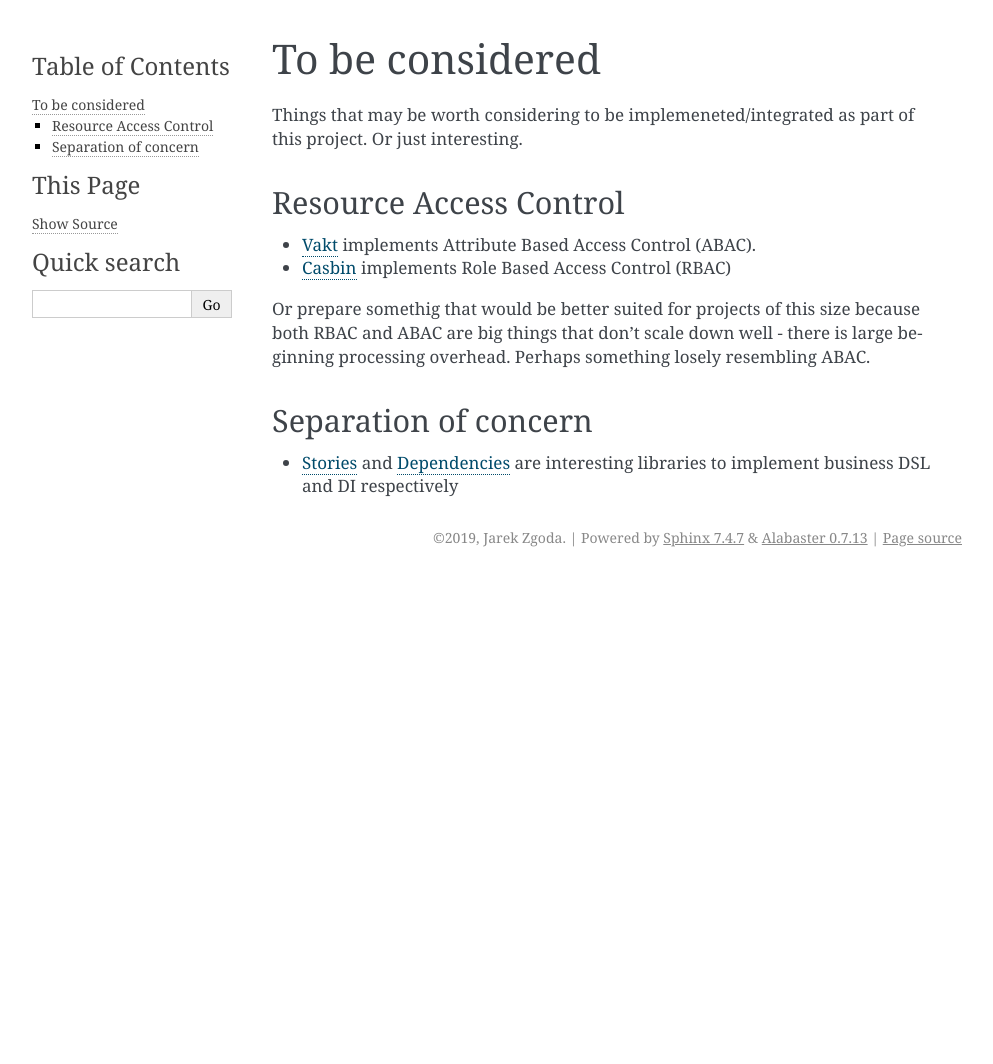
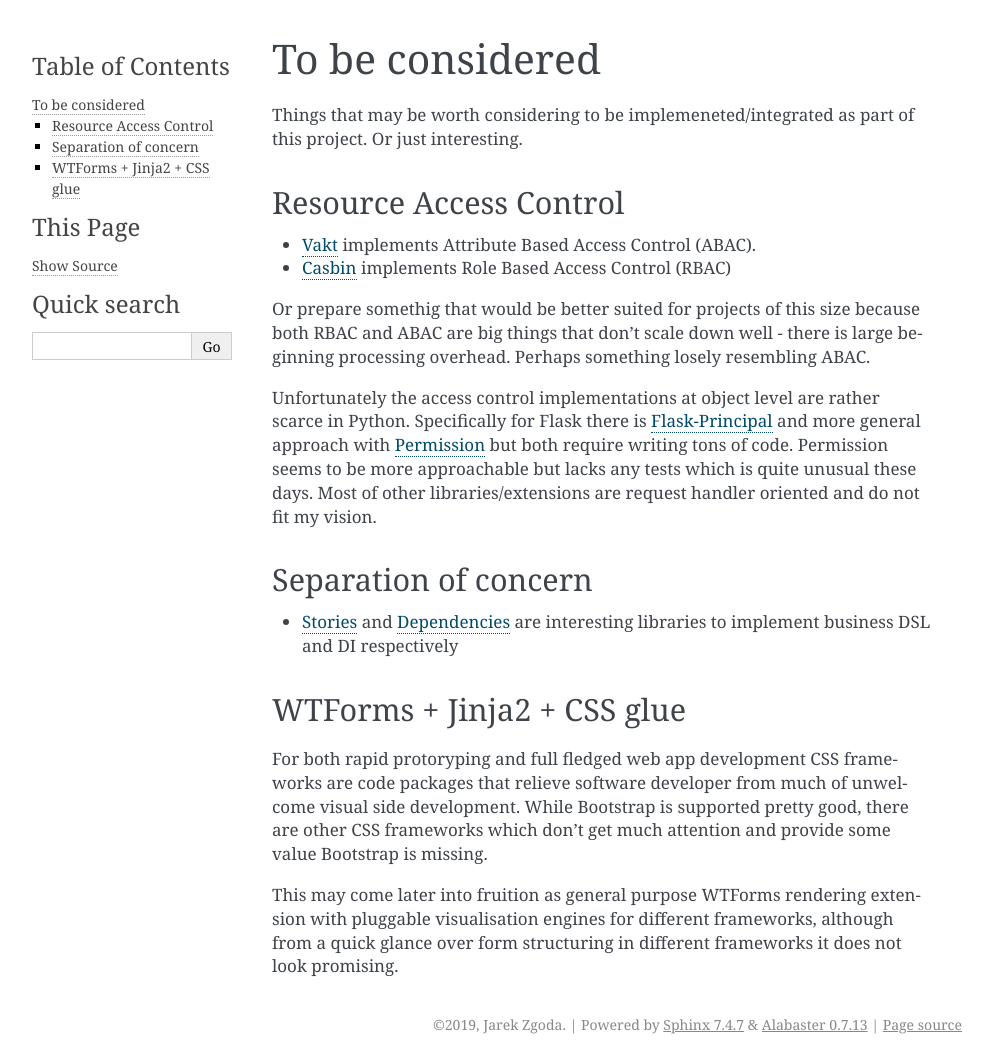
Before and after one commit to zgoda/devlog, a Sphinx documentation site: the page built from docs/tbc.rst, in a window 1280 px wide. Shown: the whole page, without its empty margins (148-1141 px from the left). Built offline with Sphinx 7.4.7, drawn with Linux system fonts in a browser that asks for light colours; before the commit the page ends 900 px from its top, so only the background shows below that.

Commit message:
Not used attribute and some remarks about form rendering

```diff
--- a/docs/tbc.rst
+++ b/docs/tbc.rst
@@ -16,9 +16,31 @@ Or prepare somethig that would be better suited for projects of this size
 because both RBAC and ABAC are big things that don't scale down well - there is
 large beginning processing overhead. Perhaps something losely resembling ABAC.
 
+Unfortunately the access control implementations at object level are rather
+scarce in Python. Specifically for Flask there is
+`Flask-Principal <https://pypi.org/project/Flask-Principal/>`_ and more general
+approach with `Permission <https://pypi.org/project/permission/>`_ but both
+require writing tons of code. Permission seems to be more approachable but
+lacks any tests which is quite unusual these days. Most of other
+libraries/extensions are request handler oriented and do not fit my vision.
+
 Separation of concern
 ---------------------
 
 * `Stories <https://pypi.org/project/stories/>`_ and
   `Dependencies <https://pypi.org/project/dependencies/>`_ are interesting
   libraries to implement business DSL and DI respectively
+
+WTForms + Jinja2 + CSS glue
+---------------------------
+
+For both rapid protoryping and full fledged web app development CSS frameworks
+are code packages that relieve software developer from much of unwelcome visual
+side development. While Bootstrap is supported pretty good, there are other CSS
+frameworks which don't get much attention and provide some value Bootstrap is
+missing.
+
+This may come later into fruition as general purpose WTForms rendering
+extension with pluggable visualisation engines for different frameworks,
+although from a quick glance over form structuring in different frameworks it
+does not look promising.
```
Also changed, not shown: 1 other file.
